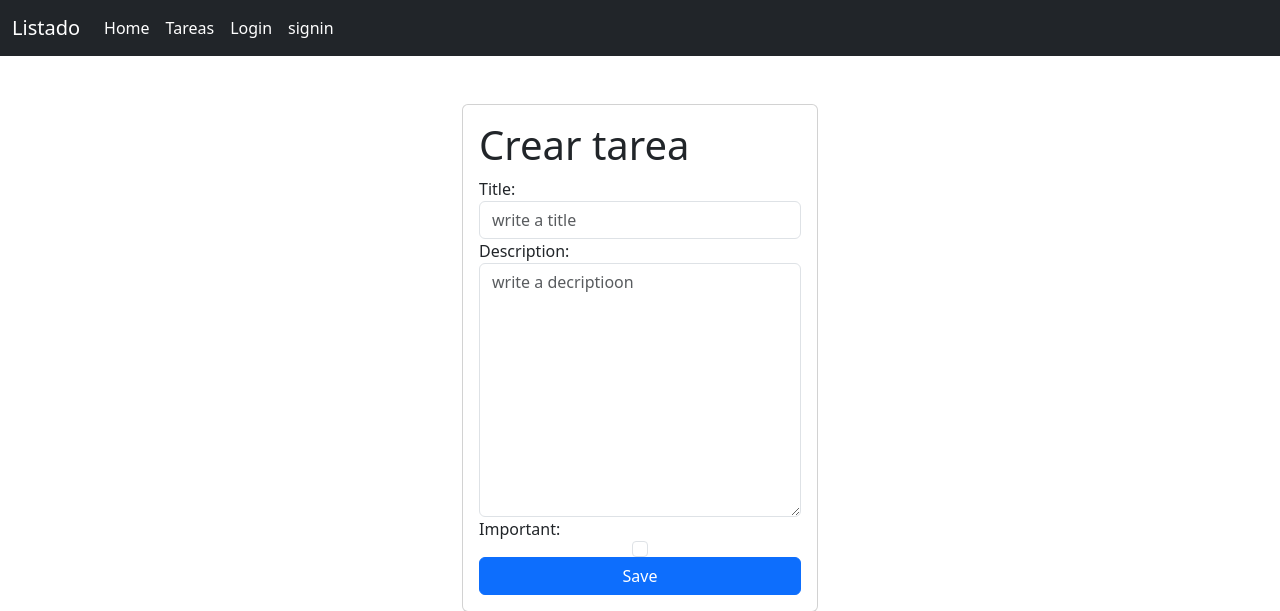
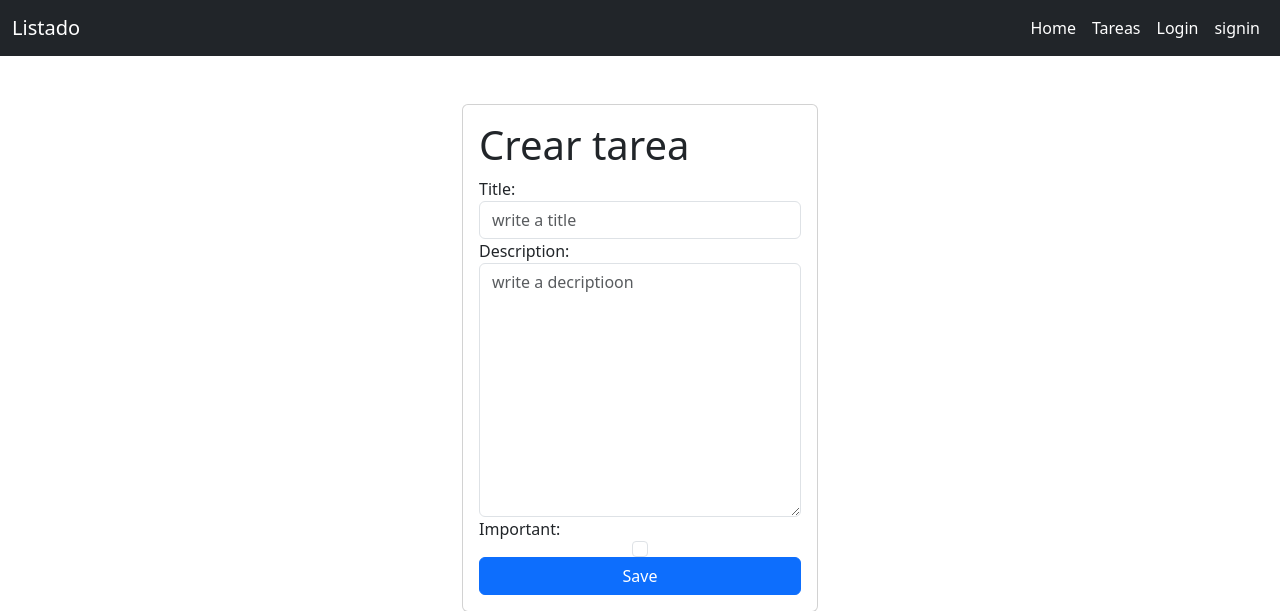
Before and after one commit to CarlosPalladino/learning-Django--CRUD, a Django app: page /tareas/create/ in a window 1280 px wide. Shown: the top 611 px of the page. Run offline with Django 4.2, Linux system fonts and the light colour scheme.

Commit message:
prbando menu desplegable

```diff
--- a/task/templates/base.html
+++ b/task/templates/base.html
@@ -10,7 +10,7 @@
 </head>
 
 <body>
-    <nav class="navbar navbar-expand-lg bg-dark navbar-dark">
+    <nav class="navbar navbar-expand-md bg-dark navbar-dark">
         <div class="container-fluid">
             <a class="navbar-brand" href="#">Listado</a>
             <button class="navbar-toggler" type="button" data-bs-toggle="collapse" data-bs-target="#navbarNav"
@@ -18,14 +18,12 @@
                 <span class="navbar-toggler-icon"></span>
             </button>
             <div class="collapse navbar-collapse" id="navbarNav">
-                <ul class="navbar-nav">
-
+                <ul class="navbar-nav ms-auto">
                     <li class="nav-item">
                         <a class="nav-link active" class="nav-link active" class="nav-link active" href="/">Home</a>
                     </li class="nav-item">
                     <li class="nav-item">
                         <a class="nav-link active" class="nav-link active" href="/tareas">Tareas</a>
-
                     </li class="nav-item">
                     {% if user.is_authenticated%}
 
```
